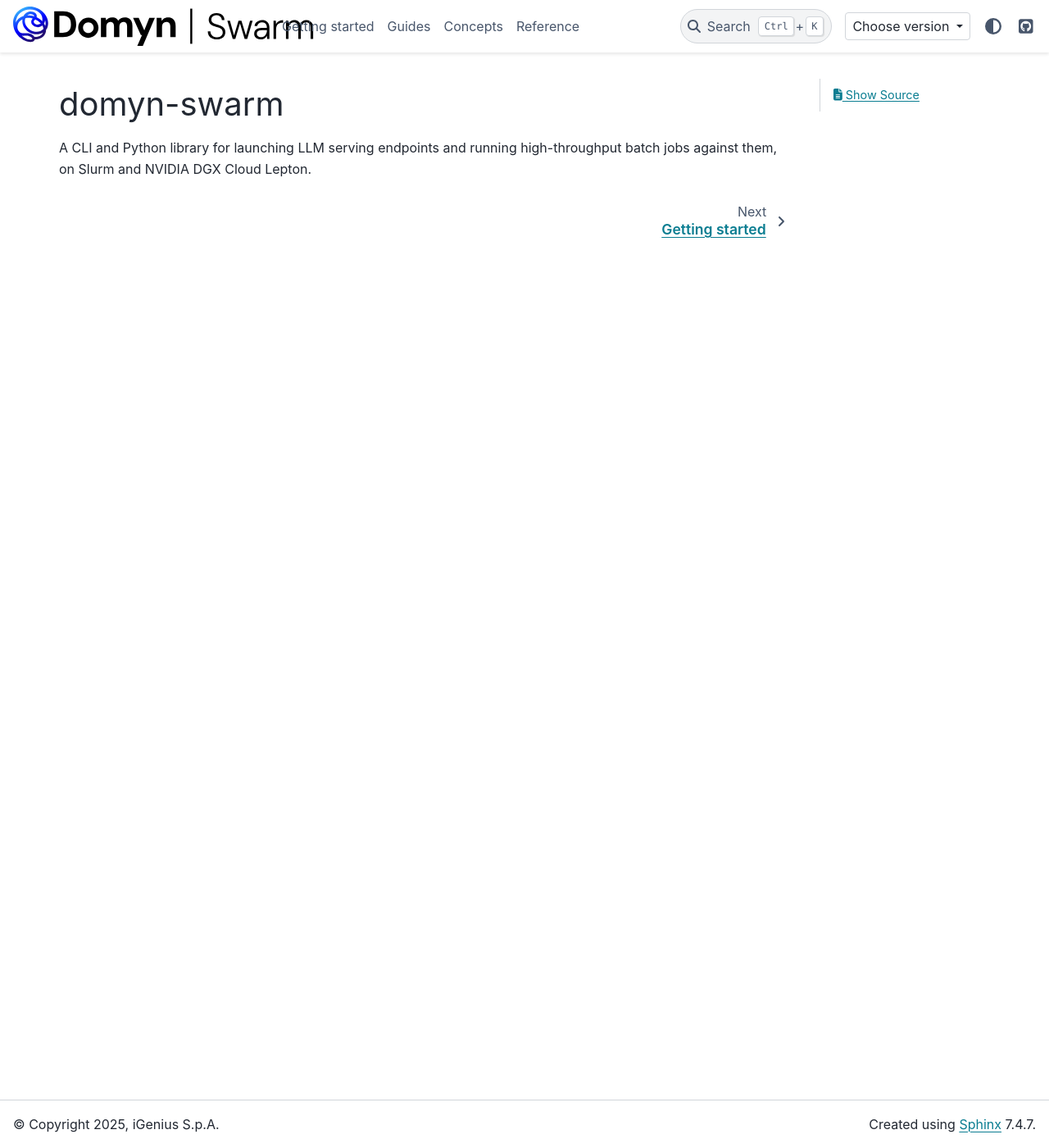
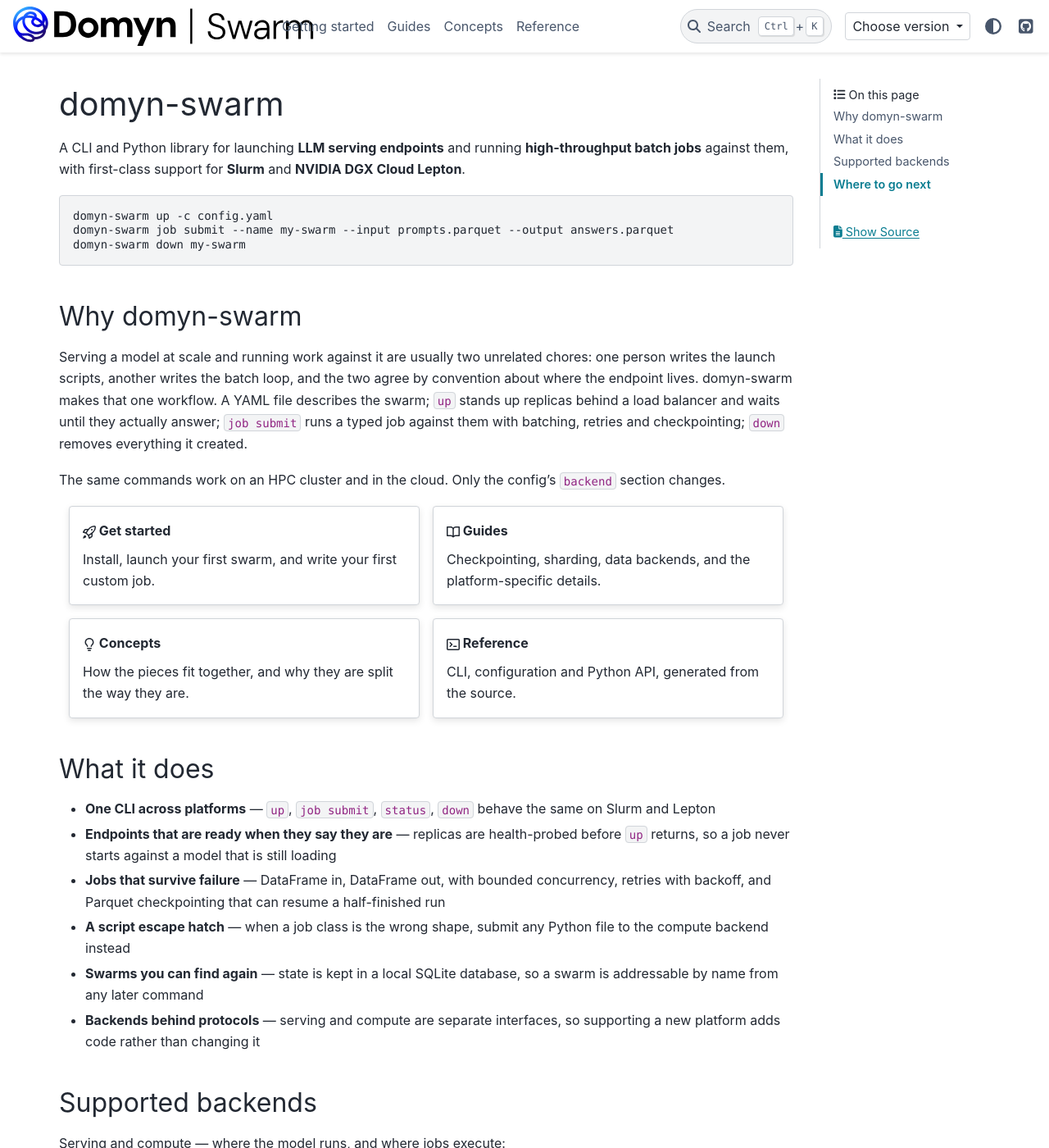
Before and after one commit to igeniusai/domyn-swarm, a Sphinx documentation site: the page built from docs/index.md, in a window 1280 px wide and 1400 px high. Shown: the whole window at 82% size. Built offline with Sphinx 7.4.7 and the PyData theme 0.15.4, drawn with Linux system fonts in a browser that asks for light colours; some of the changed text lies outside the part shown.

Commit message:
docs: build out the site home page

````diff
--- a/docs/index.md
+++ b/docs/index.md
@@ -1,7 +1,106 @@
 # domyn-swarm
 
-A CLI and Python library for launching LLM serving endpoints and running
-high-throughput batch jobs against them, on Slurm and NVIDIA DGX Cloud Lepton.
+A CLI and Python library for launching **LLM serving endpoints** and running
+**high-throughput batch jobs** against them, with first-class support for
+**Slurm** and **NVIDIA DGX Cloud Lepton**.
+
+```bash
+domyn-swarm up -c config.yaml
+domyn-swarm job submit --name my-swarm --input prompts.parquet --output answers.parquet
+domyn-swarm down my-swarm
+```
+
+## Why domyn-swarm
+
+Serving a model at scale and running work against it are usually two unrelated
+chores: one person writes the launch scripts, another writes the batch loop, and
+the two agree by convention about where the endpoint lives. domyn-swarm makes
+that one workflow. A YAML file describes the swarm; `up` stands up replicas
+behind a load balancer and waits until they actually answer; `job submit` runs a
+typed job against them with batching, retries and checkpointing; `down` removes
+everything it created.
+
+The same commands work on an HPC cluster and in the cloud. Only the config's
+`backend` section changes.
+
+::::{grid} 1 2 2 2
+:gutter: 3
+
+:::{grid-item-card} {octicon}`rocket` Get started
+:link: getting-started/index
+:link-type: doc
+
+Install, launch your first swarm, and write your first custom job.
+:::
+
+:::{grid-item-card} {octicon}`book` Guides
+:link: guides/index
+:link-type: doc
+
+Checkpointing, sharding, data backends, and the platform-specific details.
+:::
+
+:::{grid-item-card} {octicon}`light-bulb` Concepts
+:link: concepts/index
+:link-type: doc
+
+How the pieces fit together, and why they are split the way they are.
+:::
+
+:::{grid-item-card} {octicon}`terminal` Reference
+:link: reference/index
+:link-type: doc
+
+CLI, configuration and Python API, generated from the source.
+:::
+
+::::
+
+## What it does
+
+- **One CLI across platforms** — `up`, `job submit`, `status`, `down` behave the
+  same on Slurm and Lepton
+- **Endpoints that are ready when they say they are** — replicas are health-probed
+  before `up` returns, so a job never starts against a model that is still loading
+- **Jobs that survive failure** — DataFrame in, DataFrame out, with bounded
+  concurrency, retries with backoff, and Parquet checkpointing that can resume a
+  half-finished run
+- **A script escape hatch** — when a job class is the wrong shape, submit any
+  Python file to the compute backend instead
+- **Swarms you can find again** — state is kept in a local SQLite database, so a
+  swarm is addressable by name from any later command
+- **Backends behind protocols** — serving and compute are separate interfaces, so
+  supporting a new platform adds code rather than changing it
+
+## Supported backends
+
+Serving and compute — where the model runs, and where jobs execute:
+
+| Backend | Notes |
+| --- | --- |
+| **Slurm** | Singularity containers and a job array for replicas, behind an Nginx load balancer |
+| **NVIDIA DGX Cloud Lepton** | Endpoint plus batch job through the Lepton SDK (`domyn-swarm[lepton]`) |
+
+Data — how job input and output are read, written and iterated. See
+[Choosing a data backend](guides/data-backends.md):
+
+| Backend | Install |
+| --- | --- |
+| **pandas** | always available; the default |
+| **polars** | `domyn-swarm[polars]` |
+| **ray** | `domyn-swarm[ray]` |
+
+## Where to go next
+
+New here? [Installation](getting-started/installation.md) then
+[Quickstart](getting-started/quickstart.md) is about fifteen minutes end to end.
+
+Already running jobs? [Checkpointing and resuming](guides/checkpointing.md) and
+[Sharding and concurrency](guides/sharding-concurrency.md) are the two guides
+that most change how a long run behaves.
+
+Debugging something? [Monitoring and troubleshooting](guides/monitoring.md)
+starts from the symptom.
 
 ```{toctree}
 :hidden:
````
